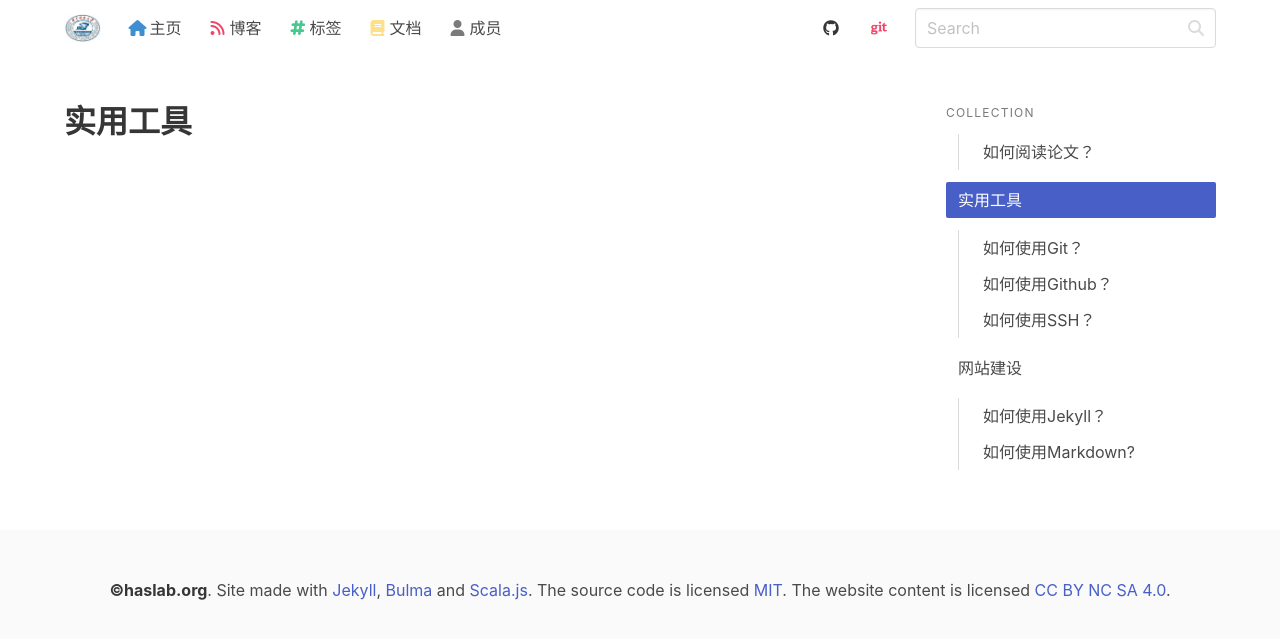
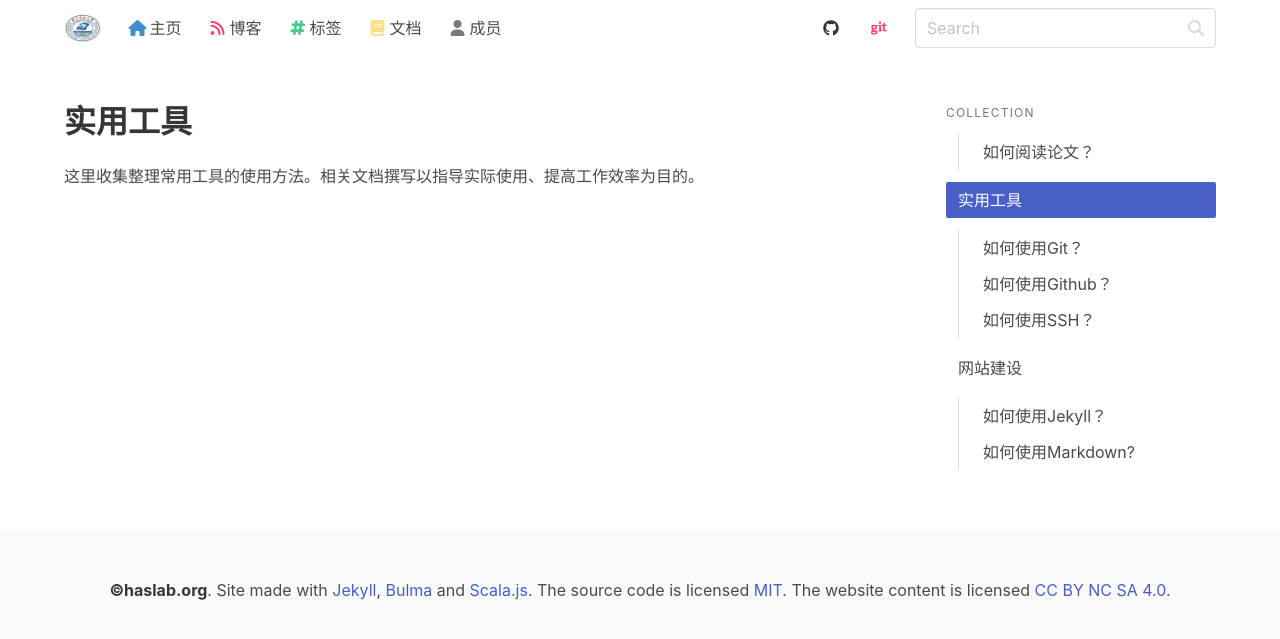
Before and after one commit to haslaboratory/haslaboratory.github.io, a Jekyll site: the page built from _docs/tools/index.md, in a window 1280 px wide. Shown: the top 639 px of the page. Built offline with Jekyll 4.4.1, drawn with Linux system fonts in a browser that asks for light colours; nearby versions of some CDN libraries; library files that are not in the unit come from our copies.

Commit message:
update docs

```diff
--- a/_docs/tools/index.md
+++ b/_docs/tools/index.md
@@ -4,3 +4,5 @@ layout: collection
 section: true
 order: 200
 ---
+
+这里收集整理常用工具的使用方法。相关文档撰写以指导实际使用、提高工作效率为目的。
```
Also changed, not shown: _docs/website/index.md (+2 -0 lines).
